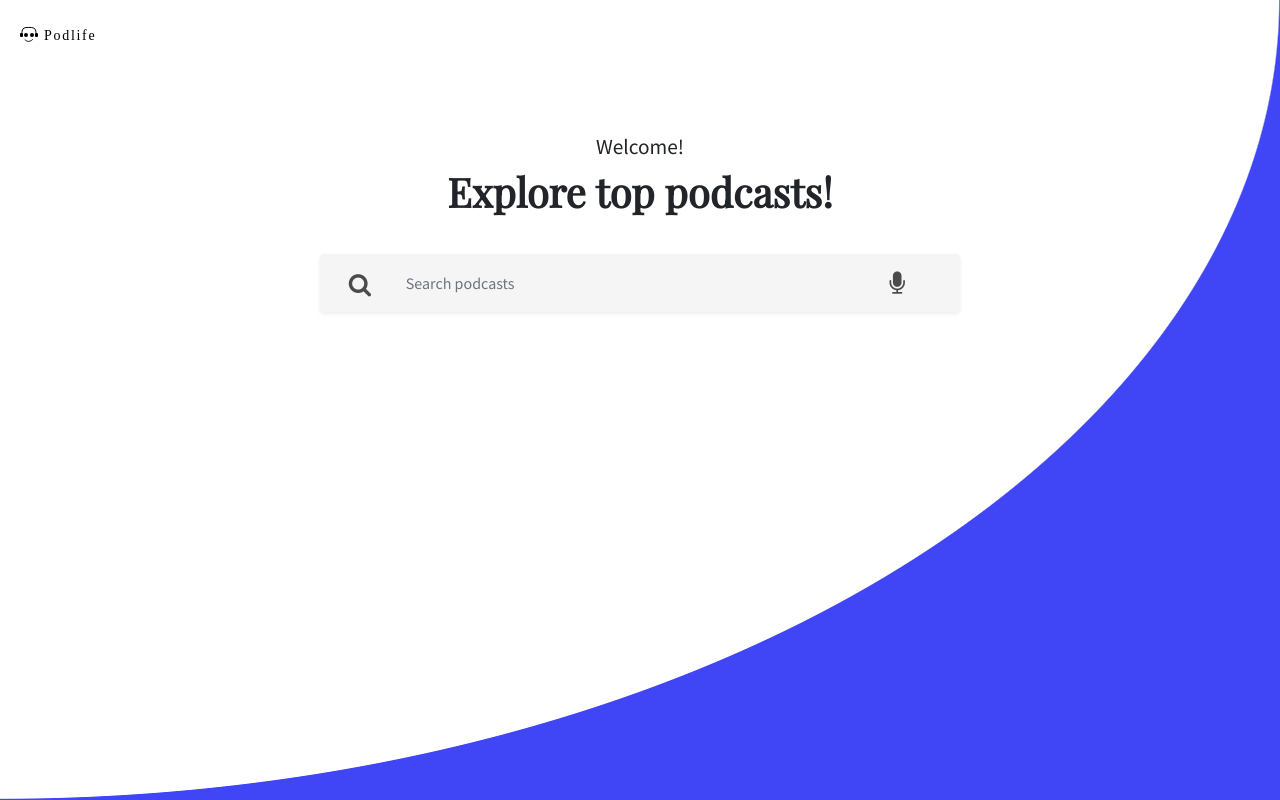
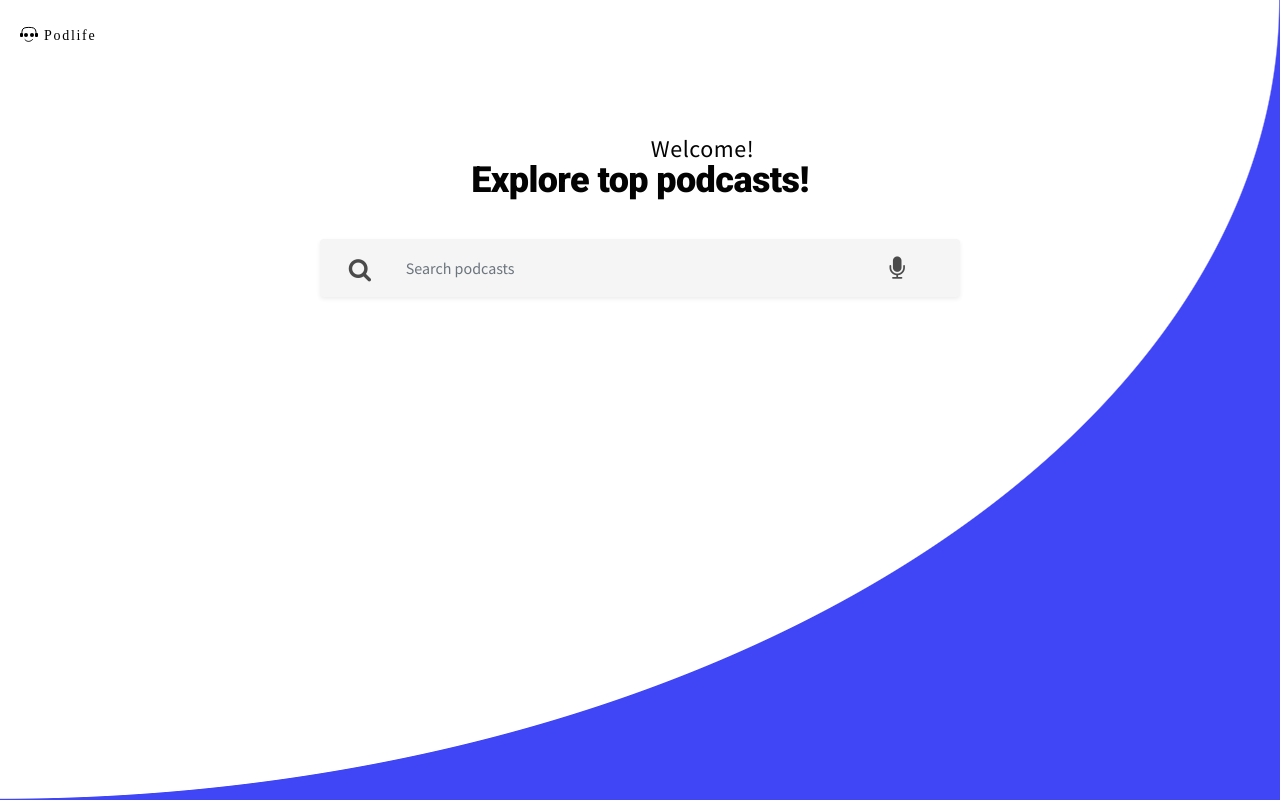
Before and after one commit to teresasanders77/podcast-player, a React (Create React App) app: page / in a window 1280 px wide. Built offline with nearby package versions, Linux system fonts and the light colour scheme; no server answers.

Commit message:
Fixed styling for search page

```diff
--- a/src/App.css
+++ b/src/App.css
@@ -30,15 +30,23 @@ body {
 
 h2 {
   font-family: 'Source Sans Pro', sans-serif;
-  font-size: 16pt;
+  font-size: 24px;
+  line-height: 30px;
+  letter-spacing: 0.533333px;
+  color: #030303;
   padding: 0;
   margin-top: 15%;
+  margin-bottom: -5px;
+  margin-left: 125px;
 }
 
 h1 {
-  font-family: 'Playfair Display', serif;
+  font-family: 'Roboto', sans-serif;
   font-weight: bold;
-  font-size: 30pt;
+  font-size: 36px;
+  line-height: 42px;
+  letter-spacing: -0.6px;
+  color: #030303;
 }
 
 /*Search bar styling*/
```
